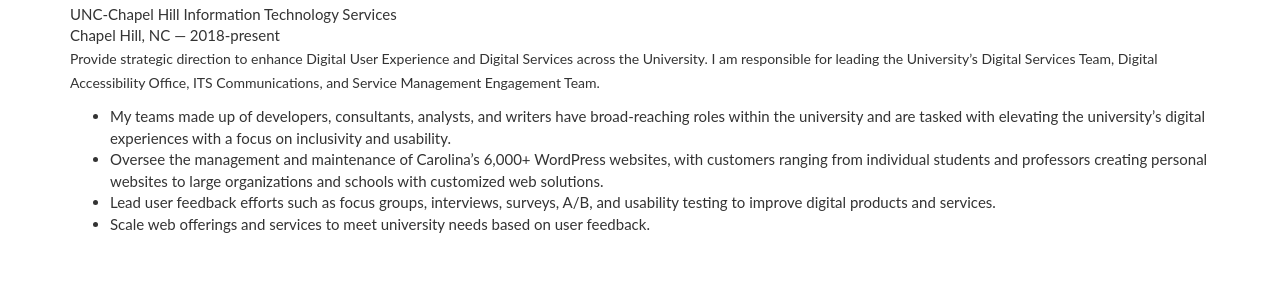
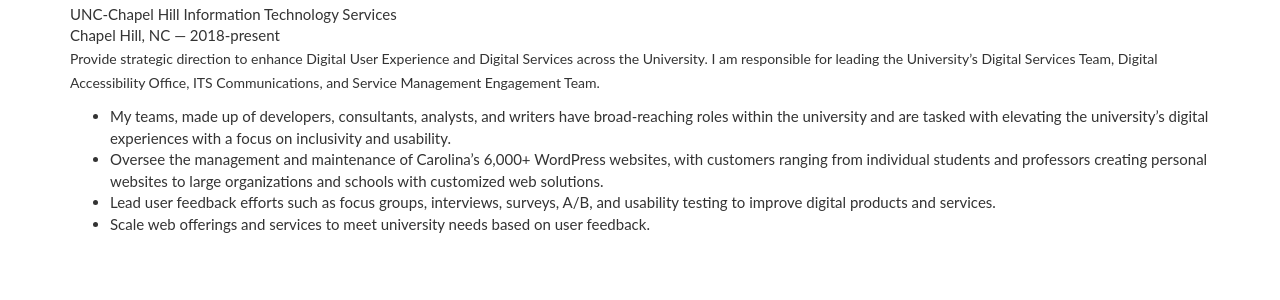
Before and after one commit to kimbrarian/jekyll, a Jekyll site: the page built from index.html, in a window 1280 px wide and 900 px high, scrolled down 1229 px. Shown: the part 153-453 px from the top of the window. Built offline with Jekyll 4.4.1, drawn with Linux system fonts in a browser that asks for light colours.

```diff
--- a/_includes/experience.html
+++ b/_includes/experience.html
@@ -12,7 +12,7 @@ Chapel Hill, NC — 2018-present
 <p>Provide strategic direction to enhance Digital User Experience and Digital Services across the University. I am responsible for leading the
     University’s Digital Services Team, Digital Accessibility Office, ITS Communications, and Service Management Engagement Team. </p>
 <ul>
-   <li>My teams made up of developers, consultants, analysts, and writers have broad-reaching roles within the university and are tasked with elevating
+   <li>My teams, made up of developers, consultants, analysts, and writers have broad-reaching roles within the university and are tasked with elevating
     the university’s digital experiences with a focus on inclusivity and usability. </li>
 
 <li>Oversee the management and maintenance of Carolina’s 6,000+ WordPress websites, with customers ranging from individual students and professors creating
```
